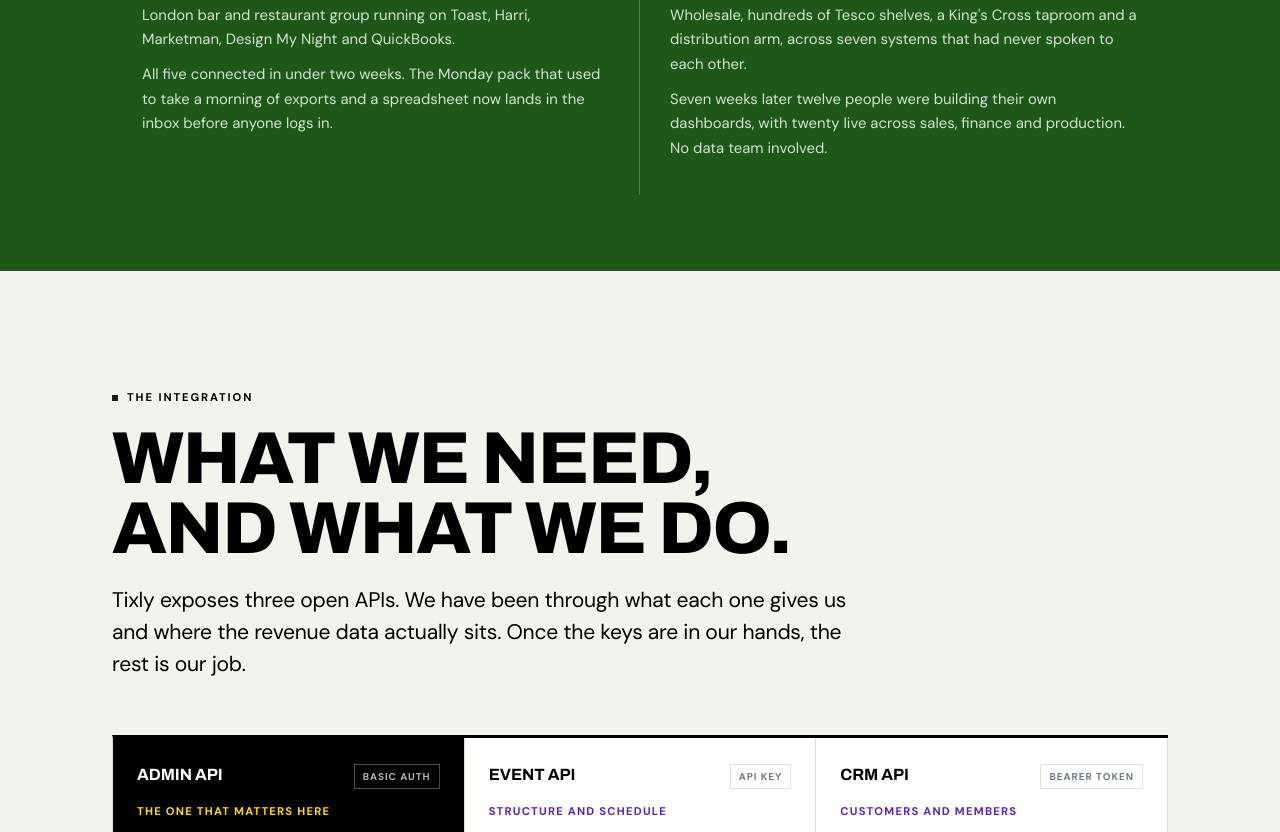
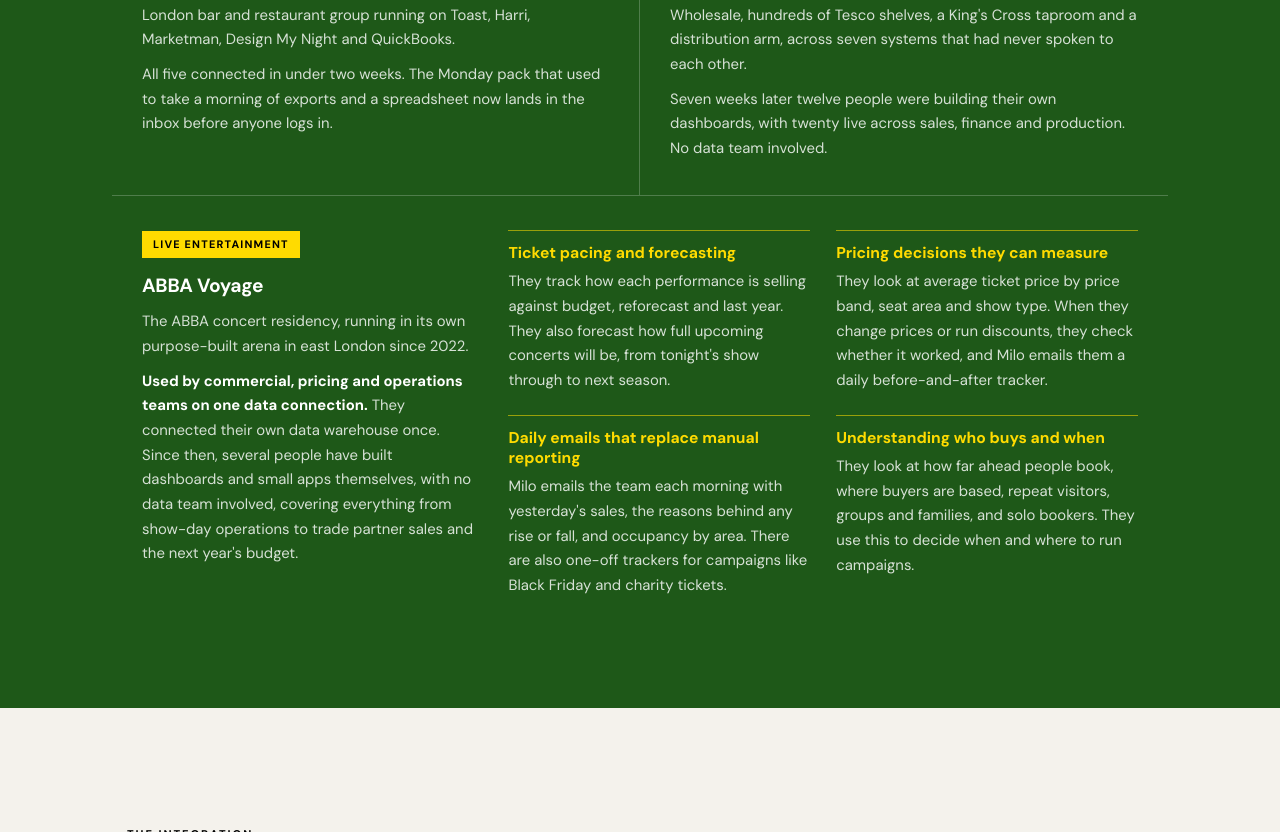
Before and after one commit to liamrabone93/milo-quaytickets-proposal, a plain HTML site: page index.html in a window 1280 px wide. Shown: the part 10702-11534 px from the top of the page. Drawn offline with Linux system fonts and the light colour scheme.

Commit message:
Add ABBA Voyage case study to the proof section
Co-Authored-By: Claude Opus 5.5 <noreply@anthropic.com>

```diff
--- a/index.html
+++ b/index.html
@@ -289,13 +289,21 @@ h1 em{font-style:normal;color:var(--yellow)}
 .proof{display:grid;grid-template-columns:1fr 1fr;border-top:3px solid rgba(255,255,255,.4)}
 .pr{padding:30px 30px 34px;border-right:1px solid rgba(255,255,255,.22);border-bottom:1px solid rgba(255,255,255,.22)}
 .pr:nth-child(2n){border-right:0}
-.pr:nth-last-child(-n+2){border-bottom:0}
+.pr:last-child{border-bottom:0}
+.pr:nth-last-child(2):nth-child(odd){border-bottom:0}
+.pr:last-child:nth-child(odd){grid-column:1/-1;border-right:0}
+.pr-wide{display:grid;grid-template-columns:minmax(0,.85fr) minmax(0,1.6fr);gap:32px;padding-top:34px}
+.pw-intro p b{color:#fff}
+.pw-pts{display:grid;grid-template-columns:1fr 1fr;gap:22px 26px}
+.pw-pt{border-top:1.5px solid rgba(255,219,0,.55);padding-top:12px}
+.pw-pt h5{font-family:"DM Sans",sans-serif;font-weight:700;font-size:.98rem;line-height:1.3;margin-bottom:6px;color:var(--yellow)}
+.pw-pt p{font-size:.88rem}
 .pr-tag{display:inline-flex;align-items:center;gap:7px;font-size:.68rem;font-weight:700;letter-spacing:.11em;text-transform:uppercase;background:var(--yellow);color:var(--ink);padding:5px 11px;margin-bottom:16px}
 .pr-tag.ghost{background:none;color:var(--yellow);border:1.5px solid rgba(255,219,0,.55)}
 .pr h4{font-size:1.2rem;margin-bottom:10px}
 .pr p{font-size:.93rem}
 .pr p+p{margin-top:10px}
-@media(max-width:700px){.proof{grid-template-columns:1fr}.pr{border-right:0;border-bottom:1px solid rgba(255,255,255,.22)}.pr:nth-last-child(-n+2){border-bottom:1px solid rgba(255,255,255,.22)}.pr:last-child{border-bottom:0}}
+@media(max-width:700px){.proof{grid-template-columns:1fr}.pr{border-right:0;border-bottom:1px solid rgba(255,255,255,.22)}.pr:nth-last-child(2):nth-child(odd){border-bottom:1px solid rgba(255,255,255,.22)}.pr:last-child{border-bottom:0}.pr-wide,.pw-pts{grid-template-columns:1fr}.pr-wide{gap:22px}}
 
 /* ── Tixly APIs ─────────────────────────────────────────── */
 .api{display:grid;grid-template-columns:repeat(3,1fr);border-top:3px solid var(--ink);border-left:1px solid var(--line);margin-bottom:46px}
@@ -726,7 +734,7 @@ footer{background:var(--ink);color:#fff;padding:52px 0 44px;border-top:3px solid
     <div class="sec-head reveal" style="margin-bottom:40px">
       <span class="eyebrow"><span class="dot"></span>Already running</span>
       <h2>You would be in<br/>good company.</h2>
-      <p class="lead">One of these is a ticket agency at national scale. The other three are multi-site hospitality: bars, restaurants, venues and a taproom. Between them that is both halves of what Lowry actually runs.</p>
+      <p class="lead">Two of these sell tickets: a ticket agency at national scale and a live show in its own arena. The other three are multi-site hospitality: bars, restaurants, venues and a taproom. Between them that is both halves of what Lowry actually runs.</p>
     </div>
     <div class="proof reveal d1">
       <div class="pr">
@@ -752,6 +760,20 @@ footer{background:var(--ink);color:#fff;padding:52px 0 44px;border-top:3px solid
         <h4>Two Tribes Brewing</h4>
         <p>Wholesale, hundreds of Tesco shelves, a King's Cross taproom and a distribution arm, across seven systems that had never spoken to each other.</p>
         <p>Seven weeks later twelve people were building their own dashboards, with twenty live across sales, finance and production. No data team involved.</p>
+      </div>
+      <div class="pr pr-wide">
+        <div class="pw-intro">
+          <span class="pr-tag">Live entertainment</span>
+          <h4>ABBA Voyage</h4>
+          <p>The ABBA concert residency, running in its own purpose-built arena in east London since 2022.</p>
+          <p><b>Used by commercial, pricing and operations teams on one data connection.</b> They connected their own data warehouse once. Since then, several people have built dashboards and small apps themselves, with no data team involved, covering everything from show-day operations to trade partner sales and the next year's budget.</p>
+        </div>
+        <div class="pw-pts">
+          <div class="pw-pt"><h5>Ticket pacing and forecasting</h5><p>They track how each performance is selling against budget, reforecast and last year. They also forecast how full upcoming concerts will be, from tonight's show through to next season.</p></div>
+          <div class="pw-pt"><h5>Pricing decisions they can measure</h5><p>They look at average ticket price by price band, seat area and show type. When they change prices or run discounts, they check whether it worked, and Milo emails them a daily before-and-after tracker.</p></div>
+          <div class="pw-pt"><h5>Daily emails that replace manual reporting</h5><p>Milo emails the team each morning with yesterday's sales, the reasons behind any rise or fall, and occupancy by area. There are also one-off trackers for campaigns like Black Friday and charity tickets.</p></div>
+          <div class="pw-pt"><h5>Understanding who buys and when</h5><p>They look at how far ahead people book, where buyers are based, repeat visitors, groups and families, and solo bookers. They use this to decide when and where to run campaigns.</p></div>
+        </div>
       </div>
     </div>
     </div>
```
